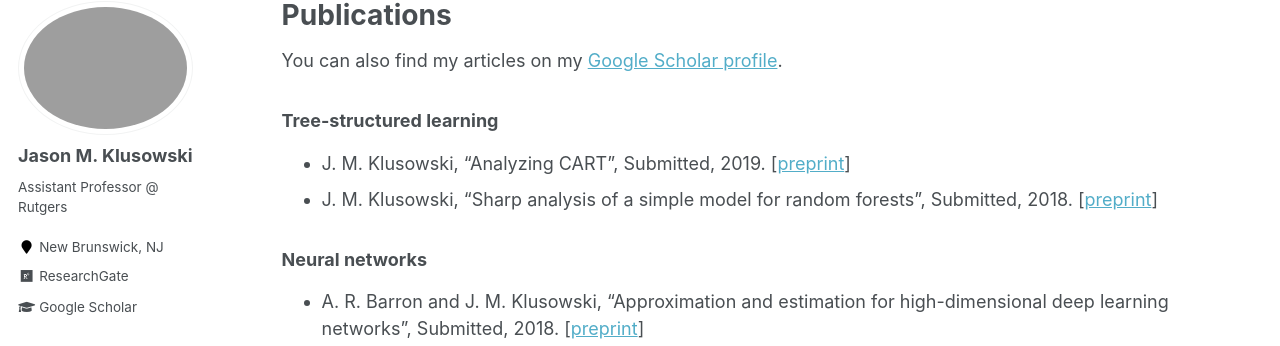
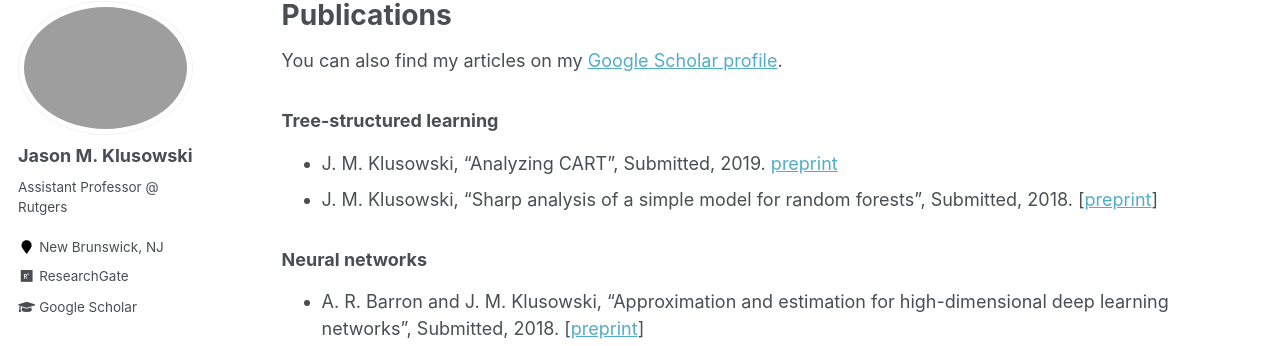
Before and after one commit to jasonklusowski/jasonklusowski.github.io, a Jekyll site: the page built from _pages/publications.md, in a window 1280 px wide and 900 px high. Shown: the part 117-463 px from the top of the window. Built offline with Jekyll 4.4.1, drawn with Linux system fonts in a browser that asks for light colours; formulas are drawn with MathJax 3.

```diff
--- a/_pages/publications.md
+++ b/_pages/publications.md
@@ -9,7 +9,7 @@ You can also find my articles on my [Google Scholar profile](https://scholar.goo
 
 ### Tree-structured learning
 
-* J. M. Klusowski, "Analyzing CART", Submitted, 2019. [[preprint](https://arxiv.org/pdf/1906.10086.pdf)]
+* J. M. Klusowski, "Analyzing CART", Submitted, 2019. [preprint](https://arxiv.org/pdf/1906.10086.pdf)
 * J. M. Klusowski, "Sharp analysis of a simple model for random forests", Submitted, 2018. [[preprint](https://arxiv.org/pdf/1805.02587.pdf)]
 
 ### Neural networks
```
